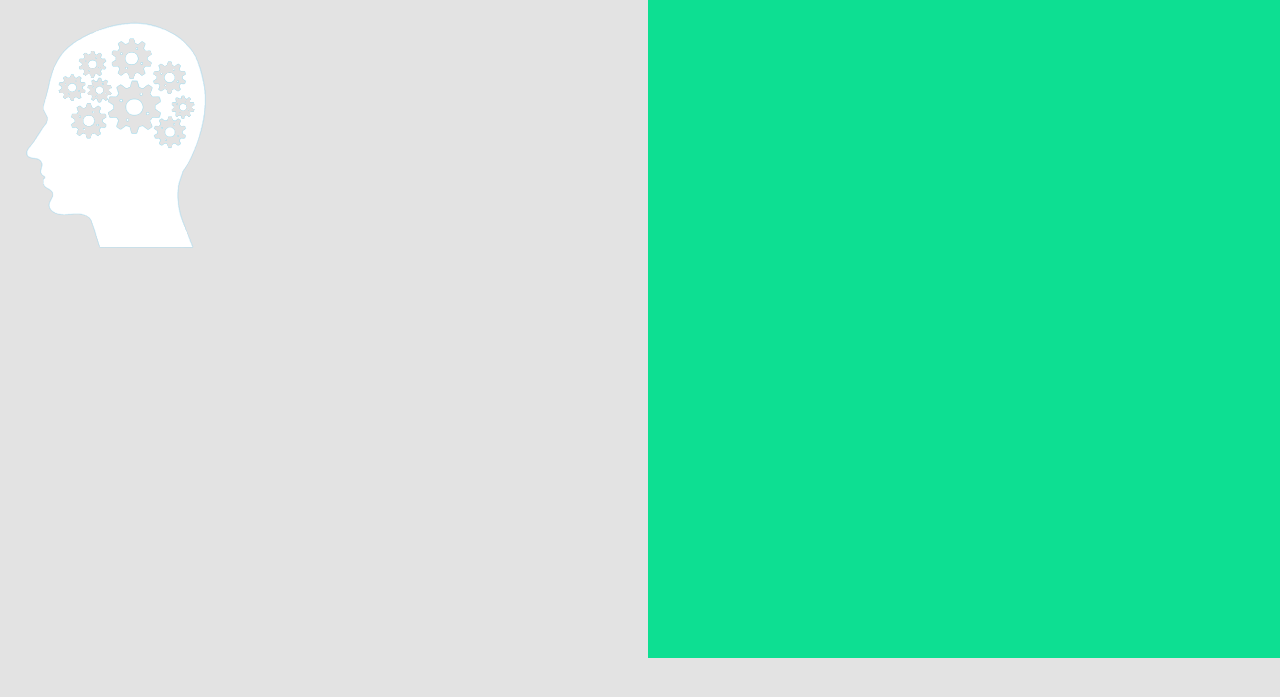
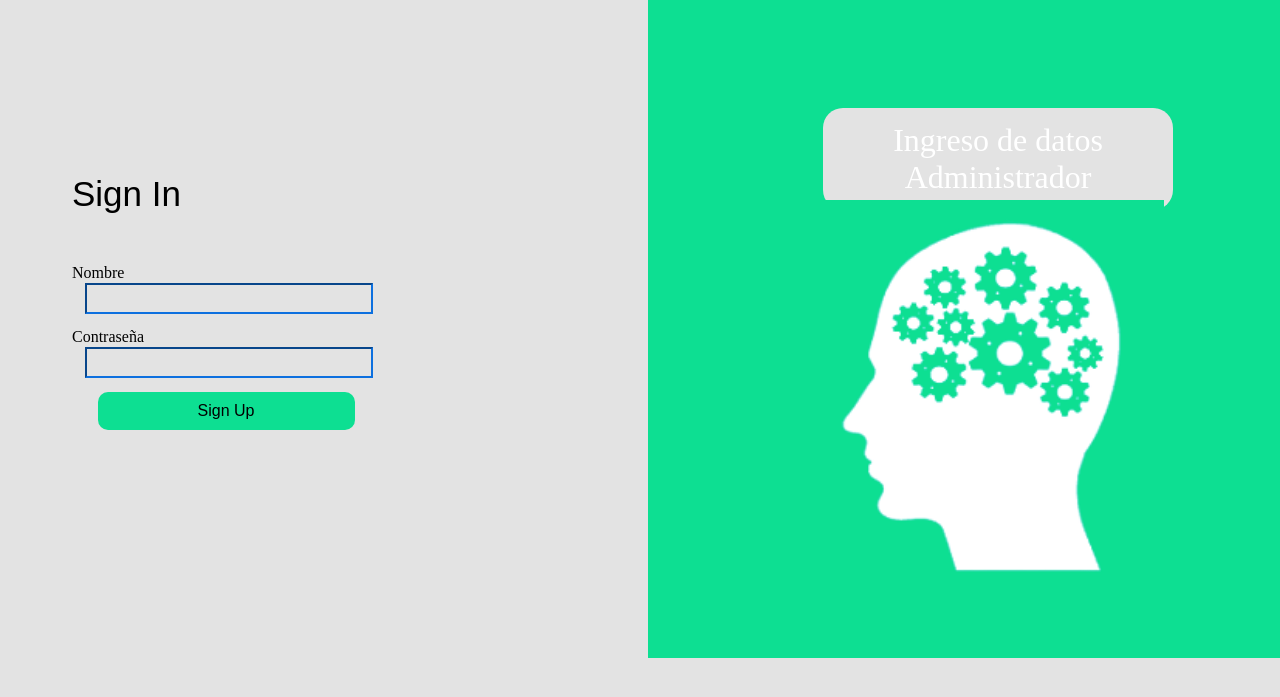
Before and after one commit to XMunteR/BasesDeDatos, a PHP site: page /Login.php in a window 1280 px wide. Shown: the top 697 px of the page. Run offline with PHP 8.4, Linux system fonts and the light colour scheme.

Commit message:
Bases de Datos Changes

```diff
--- a/Login.php
+++ b/Login.php
@@ -7,8 +7,27 @@
 	<title>Login</title>
 </head>
 <body>
-	<div class="login-side-bar"></div>
+
+
+	<div class="login-side-bar">
+		<p class="login-Admin-text">Ingreso de datos Administrador</p>
+	</div>
 
 	<img class="login-head" src="img/login-head.png">
+
+	<label class="login-signin">Sign In</label>
+
+	<label class="login-Username">Nombre</label>
+	<input class="login-Usuarme-txt" type="text" name="Usuarme">
+
+	<label class="login-Password">Contraseña</label>
+	<input class="login-Password-txt" type="password" name="Password">
+
+
+	<a class="login-signUp" href="Registro.php">Sign Up</a>
+
+
+
+
 </body>
 </html>
--- a/css/Style.css
+++ b/css/Style.css
@@ -146,3 +146,97 @@
 	width: 700px;
 	height: 676px;
 }
+
+.login-head{
+	position: fixed;
+	background-color: rgb(13, 223, 146 );
+	margin-left: 63%;
+	margin-top: 15%;
+	width: 350px;
+}
+
+.login-Admin-text{
+	background-color:clear-gray ;
+	margin-left: 25%;
+	margin-top: 18%;
+	border-radius: 20px;
+	padding-right:10%;
+	padding-top: 2%;
+	padding-bottom: 2%;
+	padding-left:10%;
+	text-align: center;
+	font-size: 200%	;
+	color: white;
+	width: 30%;
+}
+
+.login-signin{
+	position: fixed;
+	font-size: 35px;
+	margin-top: 13%;
+	margin-left: 5%;
+	font-family: 'arial';
+}
+
+.login-Username{
+	position: fixed;
+	margin-top: 20%;
+	margin-left: 5%;
+}
+
+.login-Usuarme-txt{
+	position: fixed;
+	margin-top: 21.5%;
+	margin-left: 6%;
+	width: 280px;
+	height: 25px;
+	border-color: #0D70DF;
+
+}
+
+.login-Password{
+	position: fixed;
+	margin-top: 25%;
+	margin-left: 5%;
+}
+
+.login-Password-txt{
+	position: fixed;
+	margin-top: 26.5%;
+	margin-left: 6%;
+	width: 280px;
+	height: 25px;
+	border-color: #0D70DF;
+
+}
+
+.login-signUp{
+	position: fixed;
+	cursor: pointer;
+	padding-top: 10px;
+	padding-bottom: 10px;
+	padding-left: 100px;
+	padding-right: 100px;
+	margin-top: 30%;
+	margin-left: 7%;
+	font-family: 'Rubik one', sans-serif;
+	border-radius: 10px;
+	transition: all .5s;
+	text-decoration: none;
+	color: black;
+	background-color: #0DDF92;
+
+
+}
+
+.login-signUp:hover{
+	position: fixed;
+	cursor: pointer;
+	padding-left: 110px;
+	padding-right: 110px;
+	border-radius: 15px;
+	color: white;
+	background-color: #065214;
+
+
+}
```
Also changed, not shown: Registro.php (added, +14 -0 lines).
